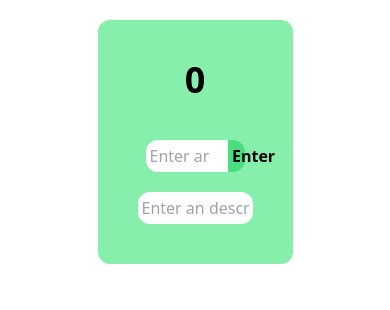
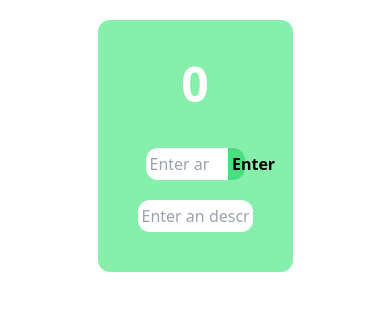
Before and after one commit to amerkulovic/ExpenseTracker, a React (Create React App) app: page / in a window 390 px wide. Shown: the top 310 px of the page. Built offline with nearby package versions, Linux system fonts and the light colour scheme.

Commit message:
added media queries and styling changes

```diff
--- a/src/components/ExpenseItem.tsx
+++ b/src/components/ExpenseItem.tsx
@@ -10,7 +10,7 @@ export type ExpenseItemProps = {
 const ExpenseItem: FC<ExpenseItemProps> = ({ id, cost, description, buttonFunction }) => {
   return (
     <div className={`flex justify-between items-center p-3 my-1 rounded-lg w-1/3 ${cost >= 0 ? "bg-green-300" : "bg-red-400"}`}>
-      <p className="font-bold text-xl w-1/3">{description}</p>
+      <p className="font-bold text-xl w-1/3 max-md:hidden">{description}</p>
       <p className="font-extrabold text-2xl w-1/3 flex justify-center">
         {cost > 0 ? "+" : ""}
         {cost}
--- a/src/components/Form.tsx
+++ b/src/components/Form.tsx
@@ -14,7 +14,7 @@ type FormProps = {
 const Form: FC<FormProps> = ({ valueInput, buttonOnChange, descInput, descOnChange, totalFunction, expenses }) => {
   return (
     <div className="bg-green-300 rounded-xl p-10 w-1/2 my-5">
-      <div className="text-4xl font-bold text-center mb-10">
+      <div className="text-5xl font-bold text-center text-white mb-10">
         {expenses.reduce((currentTotal, expense) => {
           return Math.round((currentTotal += expense.cost));
         }, 0)}
```
